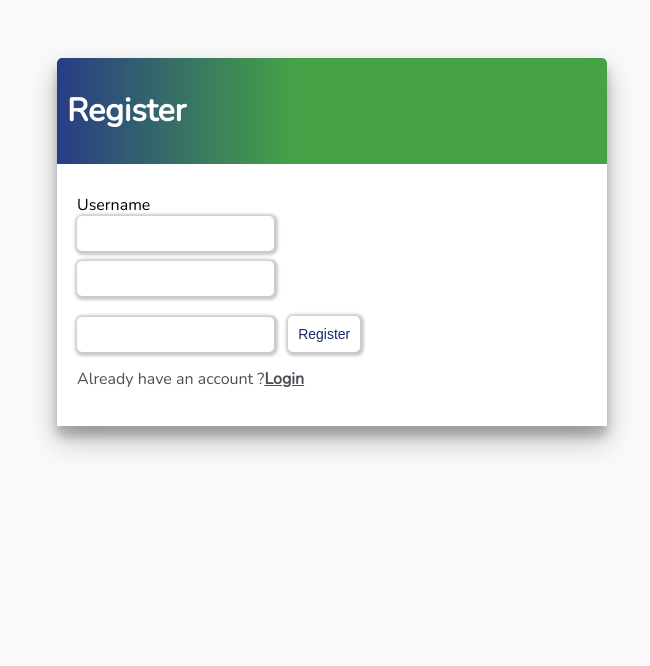
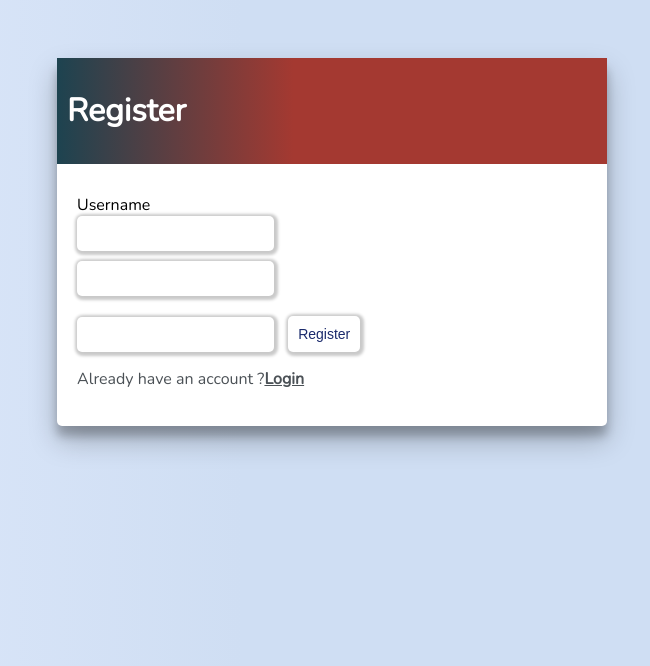
Before and after one commit to Nguyen2442/TodoList_Django, a Django app: page /register/ in a window 1280 px wide. Shown: the top 666 px of the page, without its empty margins (308-958 px from the left). Run offline with Django 3.2, Linux system fonts and the light colour scheme.

Commit message:
update theme

```diff
--- a/base/templates/base/main.html
+++ b/base/templates/base/main.html
@@ -14,7 +14,8 @@
 
         <style>
             body{
-                background-color: #FAFAFA;
+                background: linear-gradient(90deg, #E0EAFC 0%, #CFDEF3 43%, #CFDEF3 100%);
+
 
                 font-family: 'Nunito', sans-serif;
                 padding-top: 50px;
@@ -40,7 +41,7 @@
             }
 
             .container{
-
+                border-radius: 5px;
                 max-width:550px;
                 margin: auto;
                 background-color: #fff;
@@ -60,8 +61,9 @@
                 justify-content: space-between;
                 color: #fff;
                 padding: 10px;
-                border-radius: 5px 5px 0 0;
-                background: linear-gradient(90deg, #283c86 0%, #45a247 43%, #45a247 100%);
+
+
+                background: linear-gradient(90deg, #1D4350 0%, #A43931 43%, #A43931 100%);
             }
 
             .header-bar a{
@@ -92,7 +94,7 @@
             .task-complete-icon{
                 height: 20px;
                 width: 20px;
-                background-color: rgb(105, 192, 105);
+                background-color: #f18973;
                 border-radius: 50%;
             }
 
```
Also changed, not shown: base/templates/base/background.png (deleted), db.sqlite3.
